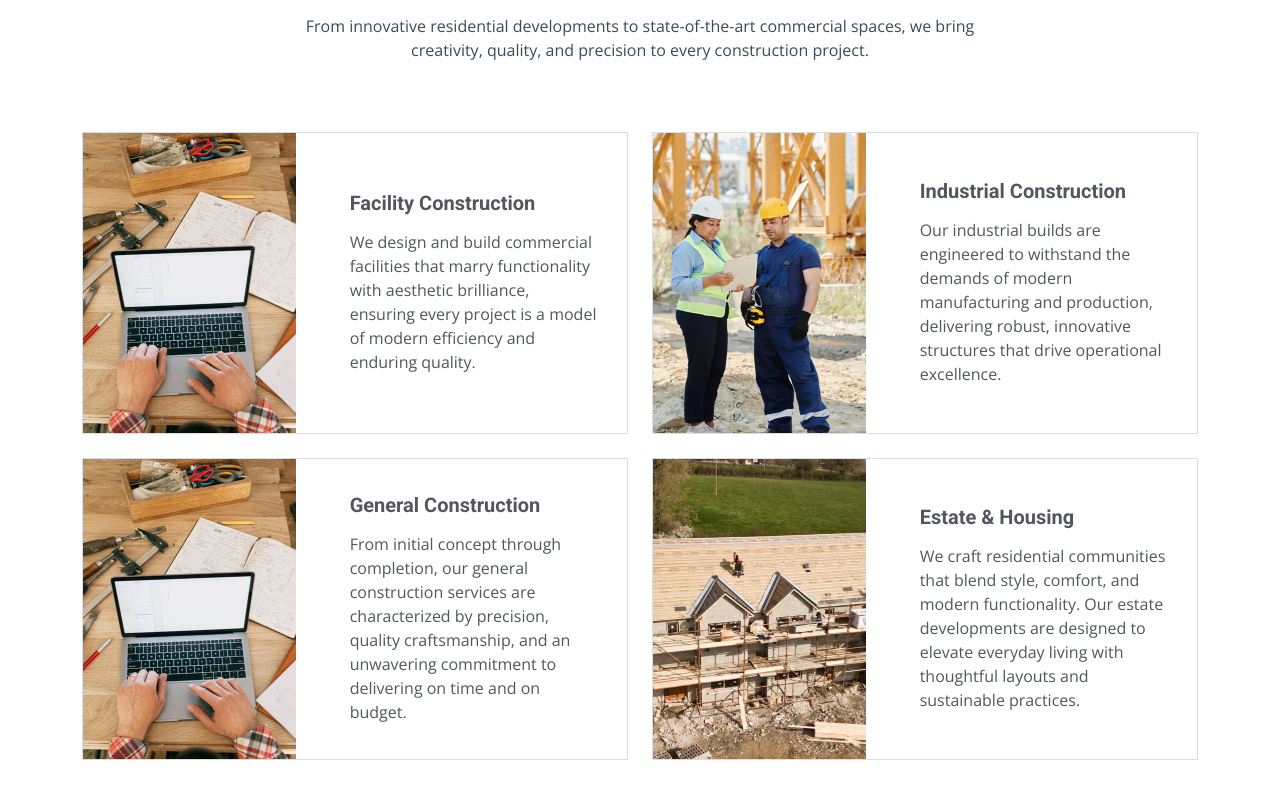
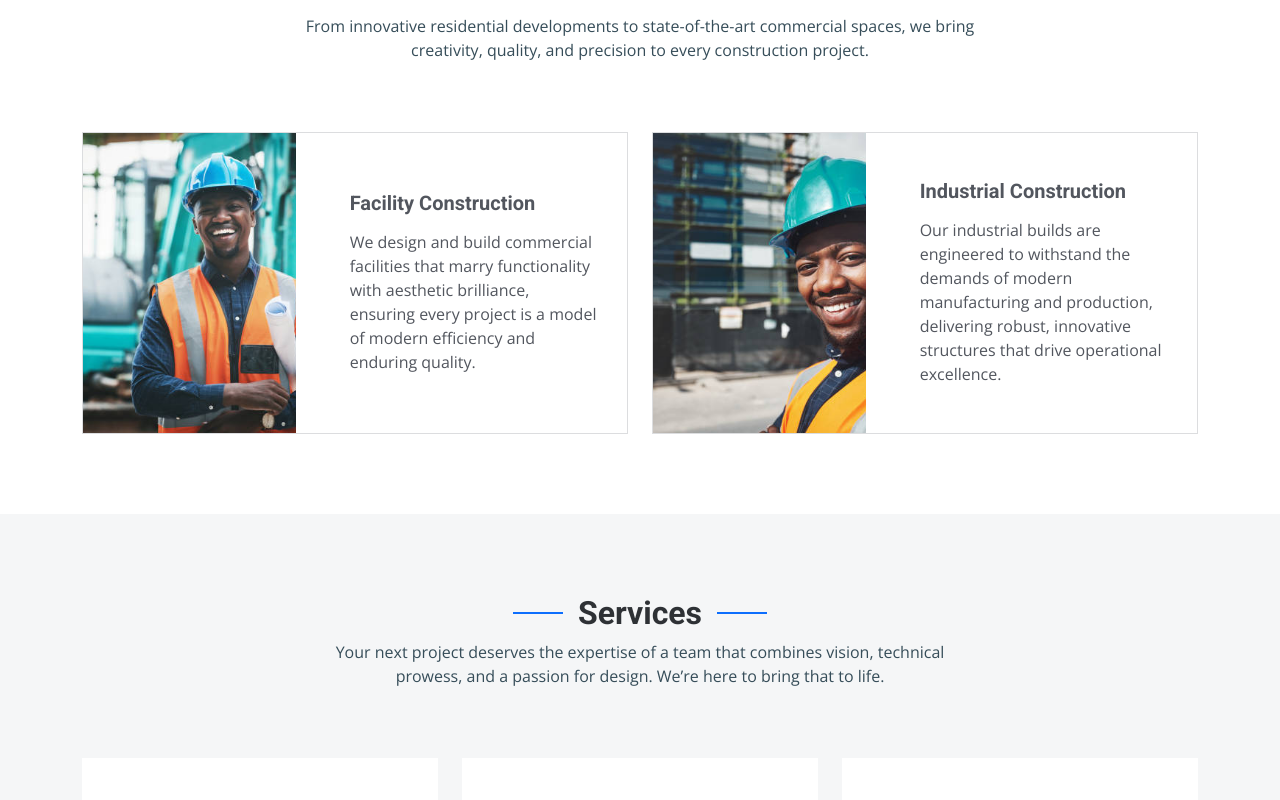
Before and after one commit to ogofe/designaid, a React (Create React App) app: page /home in a window 1280 px wide. Shown: the part 1620-2420 px from the top of the page. Built offline with nearby package versions, Linux system fonts and the light colour scheme; some icons are missing.

Commit message:
update landing page

```diff
--- a/src/pages/index.jsx
+++ b/src/pages/index.jsx
@@ -127,7 +127,7 @@ export const Homepage = ({ props }) => {
                 <div class="card-item">
                   <div class="row">
                     <div class="col-xl-5">
-                      <div class="card-bg" style={{backgroundImage: "url(assets/img/constructions-1.jpg)"}}></div>
+                      <div class="card-bg" style={{backgroundImage: "url(assets/img/people/black-engineer-1.jpg)"}}></div>
                     </div>
                     <div class="col-xl-7 d-flex align-items-center">
                       <div class="card-body">
@@ -145,7 +145,7 @@ export const Homepage = ({ props }) => {
                 <div class="card-item">
                   <div class="row">
                     <div class="col-xl-5">
-                      <div class="card-bg" style={{backgroundImage: "url(assets/img/constructions-2.jpg)"}}></div>
+                      <div class="card-bg" style={{backgroundImage: "url(assets/img/people/black-engineer-2.jpg)"}}></div>
                     </div>
                     <div class="col-xl-7 d-flex align-items-center">
                       <div class="card-body">
@@ -159,41 +159,6 @@ export const Homepage = ({ props }) => {
                 </div>
               </div>
 
-              <div class="col-lg-6" data-aos="fade-up" data-aos-delay="300">
-                <div class="card-item">
-                  <div class="row">
-                    <div class="col-xl-5">
-                      <div class="card-bg" style={{backgroundImage: "url(assets/img/constructions-1.jpg)"}}></div>
-                    </div>
-                    <div class="col-xl-7 d-flex align-items-center">
-                      <div class="card-body">
-                        <h4 class="card-title">General Construction</h4>
-                        <p>
-                          From initial concept through completion, our general construction services are characterized by precision, quality craftsmanship, and an unwavering commitment to delivering on time and on budget.
-                        </p>
-                      </div>
-                    </div>
-                  </div>
-                </div>
-              </div>
-
-              <div class="col-lg-6" data-aos="fade-up" data-aos-delay="400">
-                <div class="card-item">
-                  <div class="row">
-                    <div class="col-xl-5">
-                      <div class="card-bg" style={{backgroundImage: "url(assets/img/constructions-4.jpg)"}}></div>
-                    </div>
-                    <div class="col-xl-7 d-flex align-items-center">
-                      <div class="card-body">
-                        <h4 class="card-title">Estate & Housing</h4>
-                        <p>
-                          We craft residential communities that blend style, comfort, and modern functionality. Our estate developments are designed to elevate everyday living with thoughtful layouts and sustainable practices.
-                        </p>
-                      </div>
-                    </div>
-                  </div>
-                </div>
-              </div>
 
             </div>
 
@@ -311,7 +276,7 @@ export const Homepage = ({ props }) => {
                 <div class="swiper-slide">
                   <div class="testimonial-wrap">
                     <div class="testimonial-item">
-                      <img src="assets/img/testimonials/testimonials-1.jpg" class="testimonial-img" alt="Client Photo" />
+                      {/* <img src="assets/img/testimonials/testimonials-1.jpg" class="testimonial-img" alt="Client Photo" /> */}
                       <h3>Engr. Adamu Peter - KADSWAC</h3>
                       <h4>Director</h4>
                       <div class="stars">
@@ -333,7 +298,7 @@ export const Homepage = ({ props }) => {
                 <div class="swiper-slide">
                   <div class="testimonial-wrap">
                     <div class="testimonial-item">
-                      <img src="assets/img/testimonials/testimonials-5.jpg" class="testimonial-img" alt="Client Photo" />
+                      {/* <img src="assets/img/testimonials/testimonials-5.jpg" class="testimonial-img" alt="Client Photo" /> */}
                       <h3>John Larson</h3>
                       <h4>Entrepreneur</h4>
                       <div class="stars">
```
